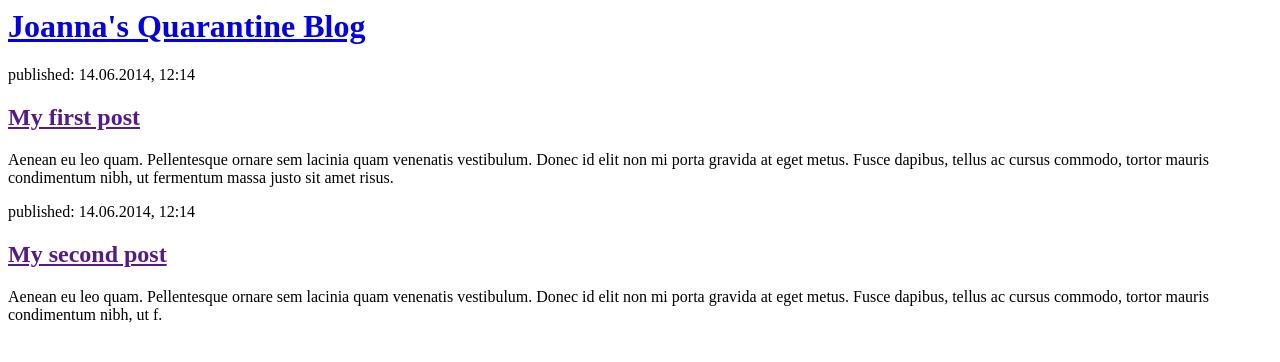
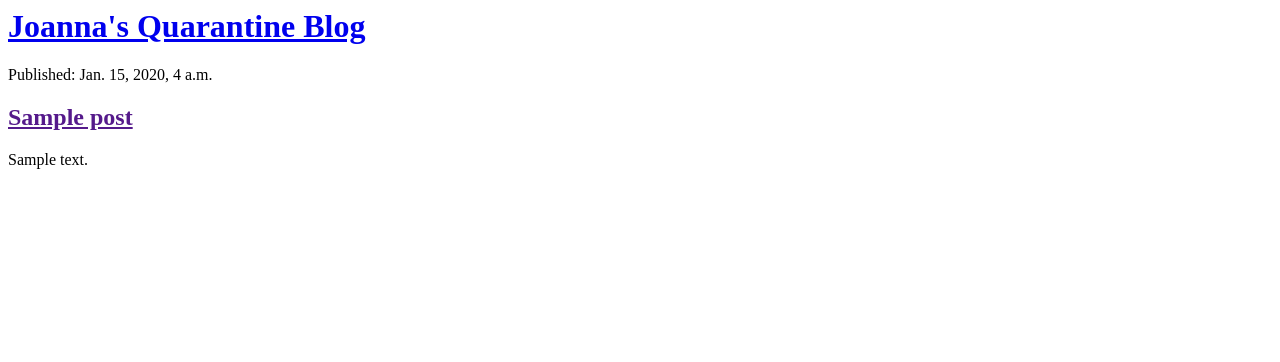
Before and after one commit to Joannaraygoza/blog, a Django app: page / in a window 1280 px wide. Shown: the top 362 px of the page. Run offline with Django 3.2, Linux system fonts and the light colour scheme; tables that the repository leaves empty hold one stand-in row (values such as "Sample post").

Commit message:
hooking up the templates and models, and adding more HTML

```diff
--- a/djangogirls/blog/templates/blog/post_list.html
+++ b/djangogirls/blog/templates/blog/post_list.html
@@ -8,16 +8,13 @@
             <h1><a href="/">Joanna's Quarantine Blog</a></h1>
         </div>
 
-        <div>
-            <p>published: 14.06.2014, 12:14</p>
-            <h2><a href="">My first post</a></h2>
-            <p>Aenean eu leo quam. Pellentesque ornare sem lacinia quam venenatis vestibulum. Donec id elit non mi porta gravida at eget metus. Fusce dapibus, tellus ac cursus commodo, tortor mauris condimentum nibh, ut fermentum massa justo sit amet risus.</p>
-        </div>
 
-        <div>
-            <p>published: 14.06.2014, 12:14</p>
-            <h2><a href="">My second post</a></h2>
-            <p>Aenean eu leo quam. Pellentesque ornare sem lacinia quam venenatis vestibulum. Donec id elit non mi porta gravida at eget metus. Fusce dapibus, tellus ac cursus commodo, tortor mauris condimentum nibh, ut f.</p>
-        </div>
+	{% for post in posts %}
+		<div>
+			<p>Published: {{ post.published_date }}</p>
+			<h2><a href="">{{ post.title }}</a></h2>
+			<p>{{ post.text|linebreaksbr }}</p>
+		</div>
+    {% endfor %}
     </body>
 </html>
--- a/djangogirls/blog/views.py
+++ b/djangogirls/blog/views.py
@@ -1,4 +1,7 @@
 from django.shortcuts import render
+from .models import Post
+from django.utils import timezone
 
 def post_list(request):
-	return render(request, 'blog/post_list.html', {})
+	posts = Post.objects.filter(published_date__lte=timezone.now()).order_by('published_date')
+	return render(request, 'blog/post_list.html', {'posts': posts})
```
